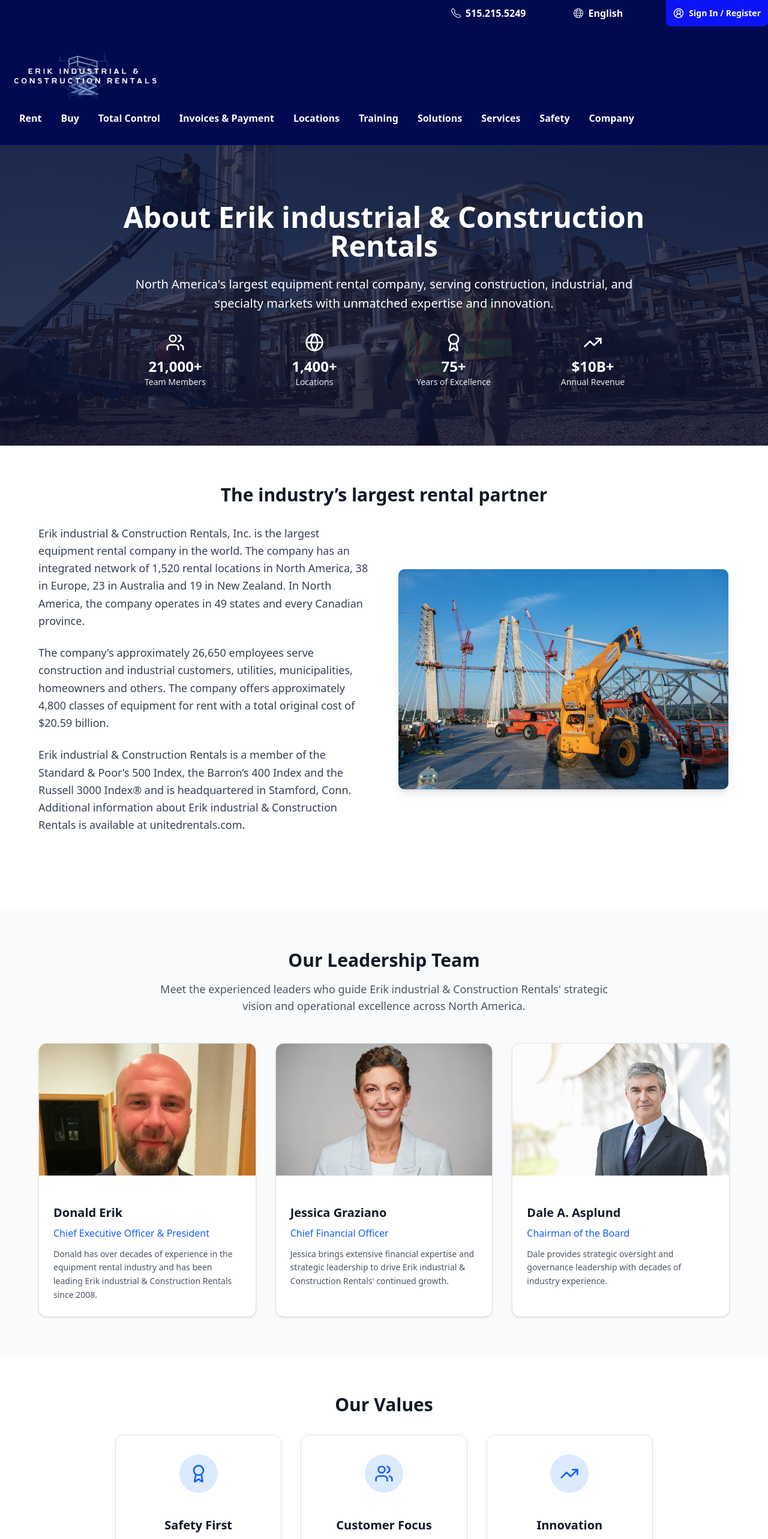
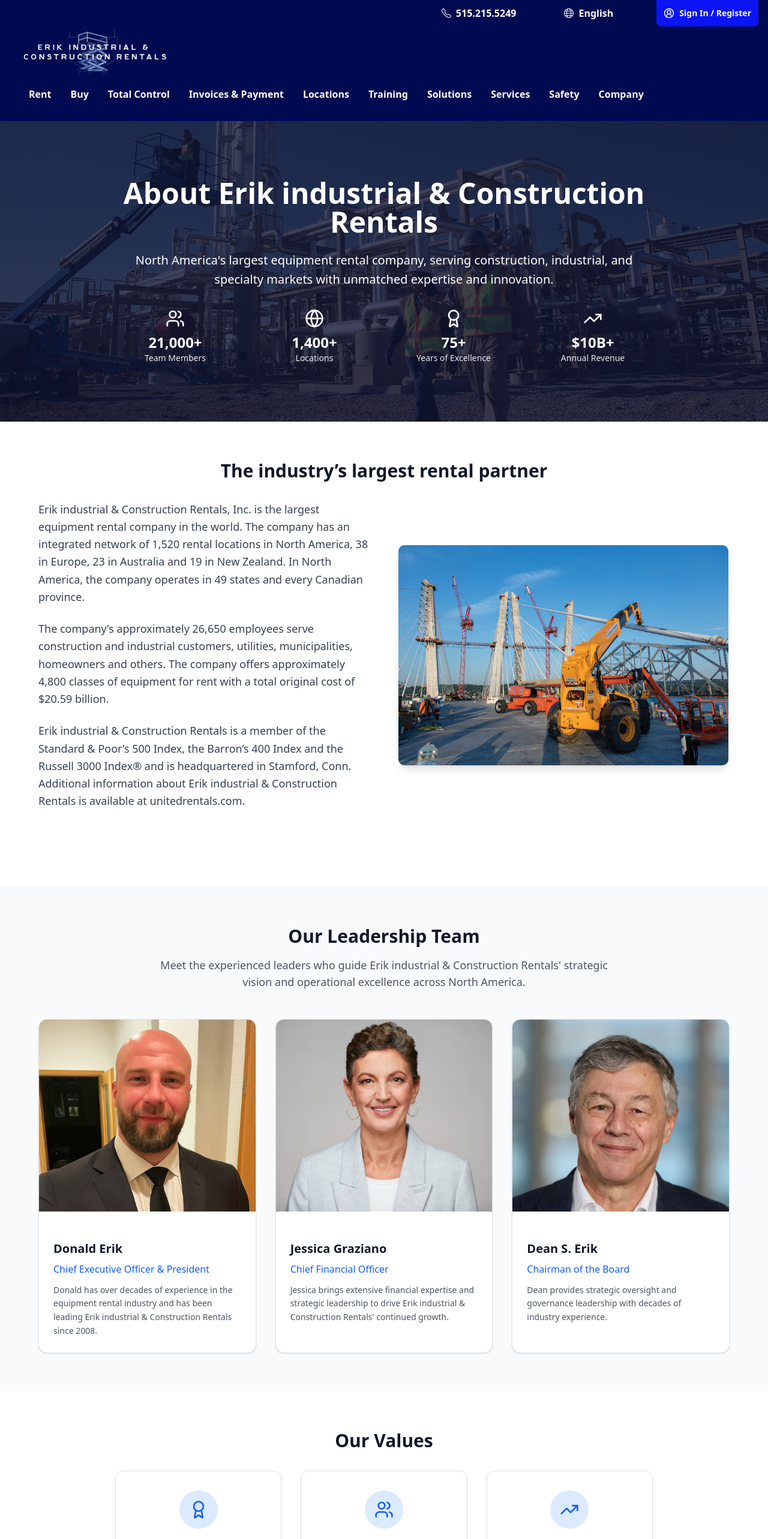
Before and after one commit to ericlauren62/erikindustrialrentals, a Next.js app: page /about in a window 1280 px wide. Shown: the top 2566 px of the page at 60% size. Built offline with nearby package versions, Linux system fonts and the light colour scheme.

Commit message:
added SEO

```diff
--- a/src/app/about/page.tsx
+++ b/src/app/about/page.tsx
@@ -5,6 +5,7 @@
 
 import { Card, CardContent } from "@/components/ui/card";
 import { Users, Award, Globe, TrendingUp } from "lucide-react";
+import Head from "next/head";
 import Image from "next/image";
 
 export default function AboutPage() {
@@ -22,10 +23,10 @@
       bio: "Jessica brings extensive financial expertise and strategic leadership to drive Erik industrial & Construction Rentals' continued growth.",
     },
     {
-      name: "Dale A. Asplund",
+      name: "Dean S. Erik",
       role: "Chairman of the Board",
-      image: "/ceo2.jpg",
-      bio: "Dale provides strategic oversight and governance leadership with decades of industry experience.",
+      image: "/ceo3.jpg",
+      bio: "Dean provides strategic oversight and governance leadership with decades of industry experience.",
     },
   ];
 
@@ -38,18 +39,25 @@
 
   return (
     <>
+      <Head>
+        <title>
+          About Us - Erik industrial & Construction Rentals - Industrial & Construction Equipment
+          Rentals & Tools
+        </title>
+        <meta name="description" content="Learn about our company and what we do" />
+      </Head>
       <Header />
       <div className="min-h-screen bg-white">
         <section className="relative bg-[#0f1432] text-white overflow-hidden">
-            <Image src="/about.jpg" fill alt="" className="object-cover opacity-20" />
+          <Image src="/about.jpg" fill alt="" className="object-cover opacity-20" />
           <div className="relative container mx-auto px-4 py-24">
             <div className="max-w-4xl mx-auto text-center">
               <h1 className="text-3xl lg:text-5xl font-bold mb-6">
                 About Erik industrial & Construction Rentals
               </h1>
               <p className="lg:text-xl mb-8 leading-relaxed">
-                North America&apos;s largest equipment rental company, serving construction, industrial,
-                and specialty markets with unmatched expertise and innovation.
+                North America&apos;s largest equipment rental company, serving construction,
+                industrial, and specialty markets with unmatched expertise and innovation.
               </p>
               <div className="grid grid-cols-2 md:grid-cols-4 gap-8">
                 {stats.map((stat, index) => (
@@ -122,7 +130,7 @@
                     key={index}
                     className="p-0 overflow-hidden hover:shadow-lg transition-shadow"
                   >
-                    <div className="relative h-55 w-full">
+                    <div className="relative h-80 w-full">
                       <Image
                         src={executive.image || "/placeholder.svg"}
                         alt={`${executive.name}, ${executive.role} at Erik industrial & Construction Rentals`}
@@ -164,8 +172,8 @@
                   </div>
                   <h3 className="text-xl font-bold text-gray-900 mb-4">Customer Focus</h3>
                   <p className="text-gray-600">
-                    We&apos;re committed to understanding and exceeding our customers&apos; expectations in
-                    everything we do.
+                    We&apos;re committed to understanding and exceeding our customers&apos;
+                    expectations in everything we do.
                   </p>
                 </Card>
 
--- a/src/app/contact/page.tsx
+++ b/src/app/contact/page.tsx
@@ -18,6 +18,7 @@
 import Header from "@/components/header";
 import Footer from "@/components/footer";
 import toast from "react-hot-toast";
+import Head from "next/head";
 
 export default function ContactPage() {
   const [formData, setFormData] = useState({
@@ -69,6 +70,13 @@
 
   return (
     <>
+      <Head>
+        <title>
+          Contact Us - Erik industrial & Construction Rentals - Industrial & Construction Equipment
+          Rentals & Tools
+        </title>
+        <meta name="description" content="Learn about our company and what we do" />
+      </Head>
       <Header />
       <section className="min-h-screen bg-white py-16">
         <div className="container mx-auto px-6 py-8">
--- a/src/app/layout.tsx
+++ b/src/app/layout.tsx
@@ -13,11 +13,31 @@
   subsets: ["latin"],
 });
 
+
+
 export const metadata: Metadata = {
   title:
     "Erik industrial & Construction Rentals - Industrial & Construction Equipment Rentals & Tools",
   description:
     "Erik industrial & Construction Rentals provides 3300+ equipment and tool classes for industrial &amp; construction sites across the United States and Canada. Rent heavy equipment now.",
+  metadataBase: new URL("https://erikindustrialrentals.com"),
+  openGraph: {
+    title: "Erik Industrial Rentals",
+    description:
+      "Affordable industrial and construction equipment rentals for businesses and contractors.",
+    url: "https://erikindustrialrentals.com",
+    siteName: "Erik Industrial Rentals",
+    type: "website",
+  },
+  twitter: {
+    card: "summary_large_image",
+    title: "Erik Industrial Rentals",
+    description: "Affordable industrial and construction equipment rentals",
+  },
+  robots: {
+    index: true,
+    follow: true,
+  },
 };
 
 export default function RootLayout({
--- a/src/components/header.tsx
+++ b/src/components/header.tsx
@@ -5,8 +5,8 @@
 
 export default function Header() {
   return (
-    <header className=" bg-[#000a50] text-white min-h-35 shadow-md pb-5 border-b border-[#000d6e]">
-      <div className="hidden lg:flex items-center justify-end max-w-7xl gap-x-16 mx-auto mb-10">
+    <header className=" bg-[#000a50] px-4 text-white min-h-35 shadow-md pb-5 border-b border-[#000d6e]">
+      <div className="hidden lg:flex items-center justify-end max-w-7xl gap-x-16 mx-auto">
         <div className="flex items-center gap-2 p-2 font-semibold">
           <BsTelephone />
           <p className="hover:underline">515.215.5249</p>
```
Also changed, not shown: public/ceo3.jpg, public/robots.txt (added), 1 other file (tests, documents, lock files or other folders).
